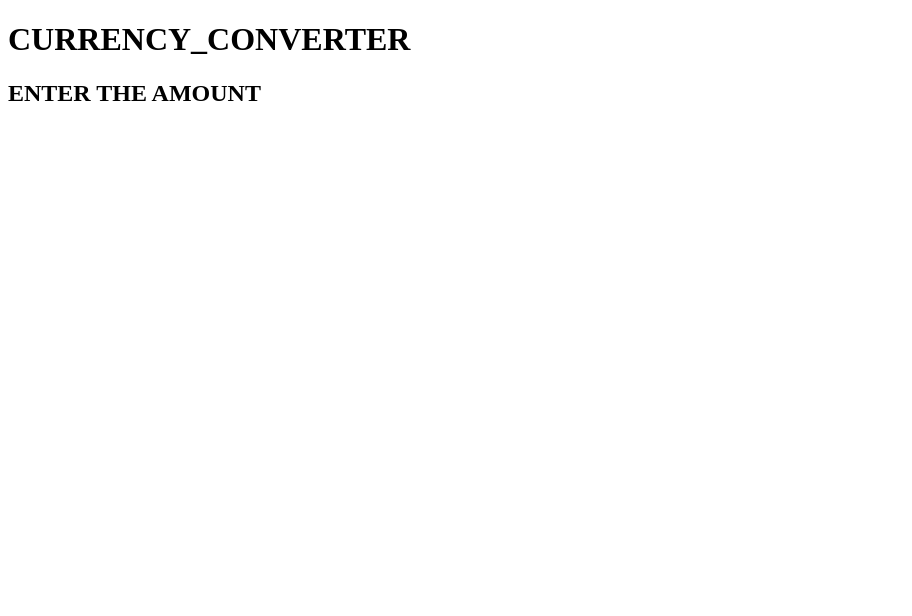
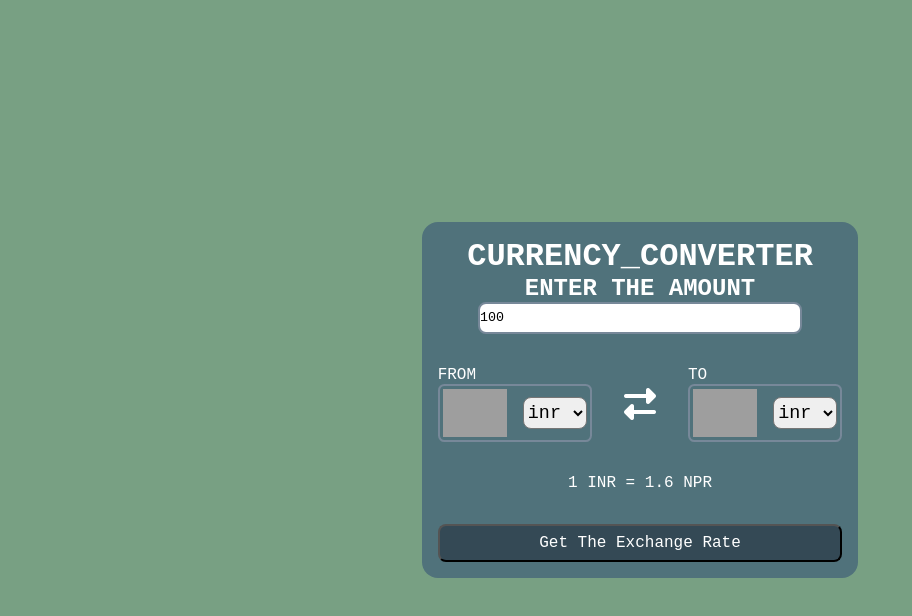
Before and after one commit to bibek-gotame/currency_converter_vanilla_JS, a plain HTML site: page index.html in a window 1280 px wide. Shown: the whole page, without its empty margins (0-912 px from the left). Drawn offline with Linux system fonts and the light colour scheme; grey boxes are pictures that could not be loaded.

Commit message:
html-css-accomplished

```diff
--- a/index.css
+++ b/index.css
@@ -0,0 +1,100 @@
+* {
+    margin: 0;
+    padding: 0;
+    box-sizing: border-box;
+    font-family: 'Courier New', Courier, monospace;
+}
+
+body {
+    min-height: 100vh;
+    background-color: #78A083;
+    display: flex;
+    justify-content: center;
+    align-items: center;
+}
+
+.container {
+    background-color: #50727B;
+    color: white;
+    padding: 1rem;
+    border-radius: 1rem;
+
+}
+
+form {
+    display: flex;
+    flex-direction: column;
+    gap: 2rem;
+}
+
+.container h1,
+h2 {
+    text-align: center;
+}
+
+.input {
+    display: flex;
+    flex-direction: column;
+    justify-content: center;
+    align-items: center;
+}
+
+.input input {
+    height: 2rem;
+    width: 80%;
+    border: 2px solid lightslategray;
+    border-radius: .5rem;
+}
+
+.exchange {
+    display: flex;
+    align-items: center;
+    gap: 2rem;
+
+}
+.from-c{
+
+}
+
+
+.exchange i {
+
+    font-size: 2rem;
+}
+
+.select-container {
+    padding: .2rem;
+    border-radius: .4rem;
+    display: flex;
+    align-items: center;
+    gap: 1rem;
+    border: 2px solid lightslategray;
+
+}
+
+.select-container img {
+    width: 4rem;
+}
+
+select {
+    width: 4rem;
+    height: 2rem;
+    font-size: 1.15rem;
+    border-radius: .5rem;
+    outline: none;
+}
+
+.msg {
+    /* padding-top: 1rem;
+    padding-bottom: 1rem; */
+    text-align: center;
+}
+
+button {
+    background-color: #344955;
+    color: white;
+    padding: .5rem;
+    font-size: 1rem;
+    border-radius: .5rem;
+    /* margin-inline: auto; */
+}
--- a/index.html
+++ b/index.html
@@ -1,21 +1,61 @@
 <!DOCTYPE html>
 <html lang="en">
+
 <head>
     <meta charset="UTF-8">
     <meta name="viewport" content="width=device-width, initial-scale=1.0">
     <title>CURRENCY_CONVERTER</title>
     <link rel="stylesheet" href="index.css">
+    <link rel="stylesheet" href="https://cdnjs.cloudflare.com/ajax/libs/font-awesome/6.5.1/css/all.min.css"
+        integrity="sha512-DTOQO9RWCH3ppGqcWaEA1BIZOC6xxalwEsw9c2QQeAIftl+Vegovlnee1c9QX4TctnWMn13TZye+giMm8e2LwA=="
+        crossorigin="anonymous" referrerpolicy="no-referrer" />
 </head>
+
 <body>
 
     <div class="container">
         <h1>CURRENCY_CONVERTER</h1>
-        <div class="input">
-            <h2>ENTER THE AMOUNT</h2>
+        <form>
+            <div class="input">
+                <h2>ENTER THE AMOUNT</h2>
+                <input placeholder="enter the amount" value="100" type="text">
 
-        </div>
+
+            </div>
+            <div class="exchange">
+              <div class="from-c">
+                <p>FROM</p>
+                <div class="from">
+                    <div class="select-container">
+                        <img src="https://flagsapi.com/IN/flat/64.png" alt="">
+                        <select name="from">
+                            <option value="inr">inr</option>
+                            <option value="npr">npr</option>
+                        </select>
+                    </div>
+                </div>
+              </div>
+                <i class="fa-solid fa-right-left"></i>
+                <div class="from-c">
+                    <p>TO</p>
+                    <div class="to">
+                        <div class="select-container">
+                            <img src="https://flagsapi.com/NP/flat/64.png" alt="">
+                            <select name="from">
+                                <option value="inr">inr</option>
+                                <option value="npr">npr</option>
+                            </select>
+                        </div>
+                    </div>
+                </div>
+            </div>
+            <div class="msg">1 INR = 1.6 NPR </div>
+            <button>Get The Exchange Rate</button>
+        </form>
+
     </div>
 
     <script src="index.js"></script>
 </body>
+
 </html>
```
